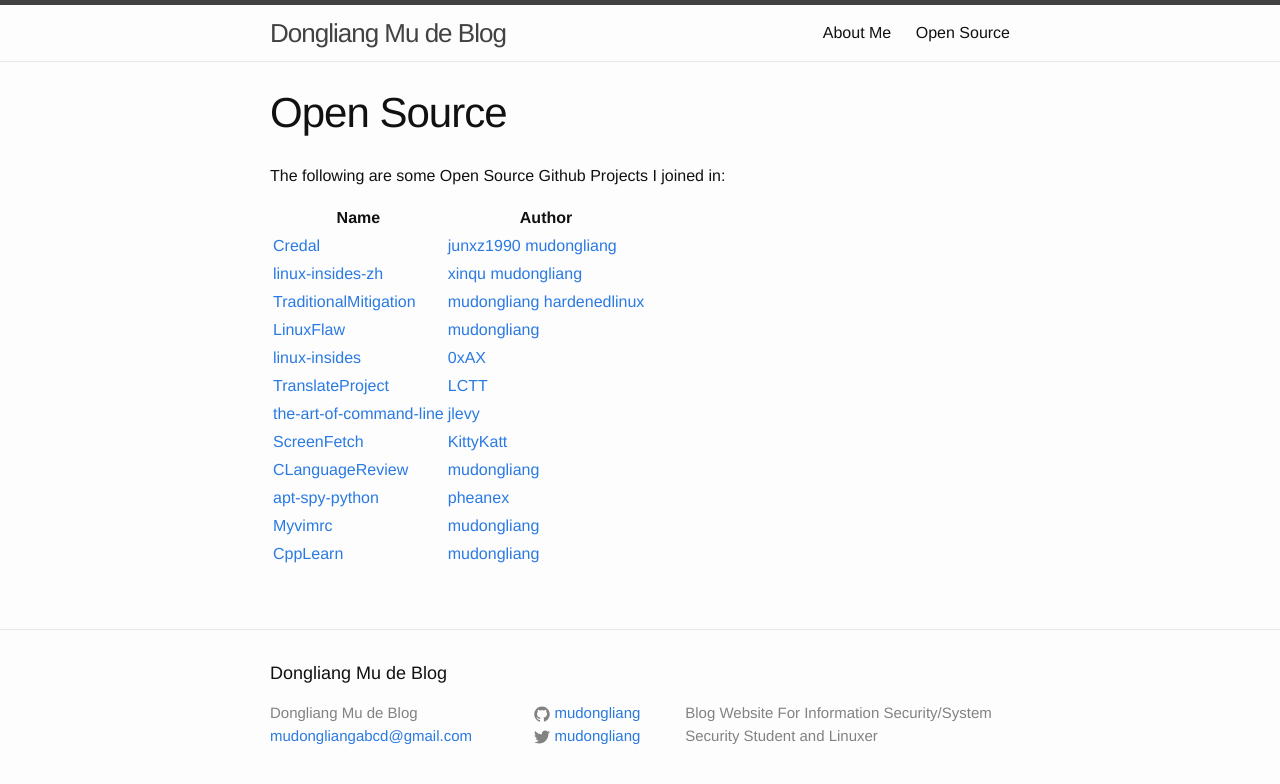
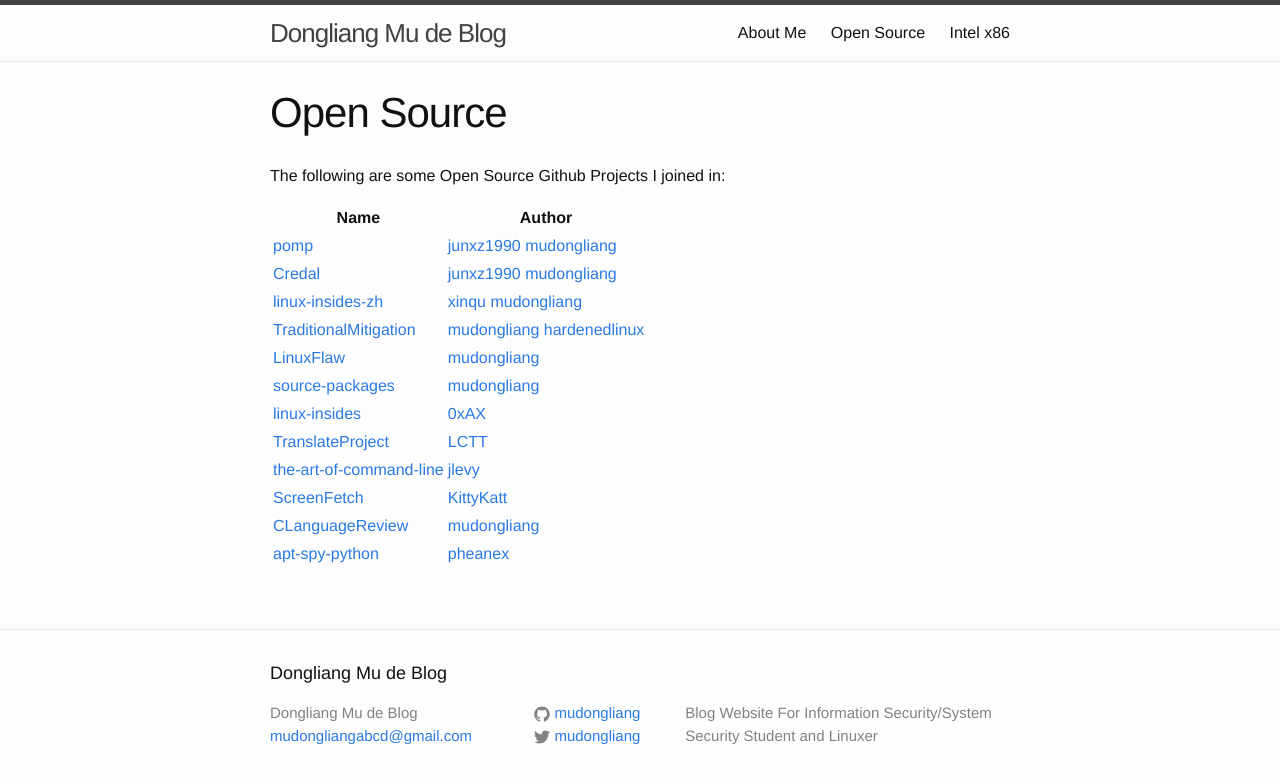
Before and after one commit to mudongliang/mudongliang.github.io, a Jekyll site: the page built from opensource/opensource.md, in a window 1280 px wide. Shown: the top 784 px of the page. Built offline with Jekyll 4.4.1, drawn with Linux system fonts in a browser that asks for light colours.

Commit message:
add x86 link

```diff
--- a/_includes/header.html
+++ b/_includes/header.html
@@ -19,6 +19,8 @@
           <a class="page-link" href="{{ my_page.url | prepend: site.baseurl }}">{{ my_page.title }}</a>
           {% endif %}
         {% endfor %}
+
+      	<a class="page-link" href="{{site.baseurl}}/x86">Intel x86</a>
       </div>
     </nav>
 
--- a/opensource/opensource.md
+++ b/opensource/opensource.md
@@ -8,15 +8,15 @@
 
 Name        |Author
 ------------|--------------
+[pomp](https://github.com/junxzm1990/pomp)|[junxz1990](https://github.com/junxzm1990) [mudongliang](https://github.com/mudongliang)
 [Credal](https://github.com/junxzm1990/credal)|[junxz1990](https://github.com/junxzm1990) [mudongliang](https://github.com/mudongliang)
 [linux-insides-zh](https://github.com/MintCN/linux-insides-zh)|[xinqu](https://github.com/xinqiu) [mudongliang](https://github.com/mudongliang)
 [TraditionalMitigation](https://github.com/hardenedlinux/TraditionalMitigation)|[mudongliang](https://github.com/mudongliang) [hardenedlinux](https://github.com/hardenedlinux)
 [LinuxFlaw](https://github.com/mudongliang/LinuxFlaw)|[mudongliang](https://github.com/mudongliang/)
+[source-packages](https://github.com/mudongliang/source-packages)|[mudongliang](https://github.com/mudongliang/)
 [linux-insides](https://github.com/0xAX/linux-insides)|[0xAX](https://github.com/0xAX)
 [TranslateProject](https://github.com/LCTT/TranslateProject)|[LCTT](https://github.com/LCTT)
 [the-art-of-command-line](https://github.com/jlevy/the-art-of-command-line)|[jlevy](https://github.com/jlevy)
 [ScreenFetch](https://github.com/KittyKatt/screenFetch)|[KittyKatt](https://github.com/KittyKatt/)
 [CLanguageReview](https://github.com/mudongliang/CLanguageReview)|[mudongliang](https://github.com/mudongliang/)
 [apt-spy-python](https://bitbucket.org/pheanex/apt-spy-python/)|[pheanex](https://bitbucket.org/pheanex/)
-[Myvimrc](https://github.com/mudongliang/Myvimrc)|[mudongliang](https://github.com/mudongliang/)
-[CppLearn](https://github.com/mudongliang/CppLearn)|[mudongliang](https://github.com/mudongliang/)
```
